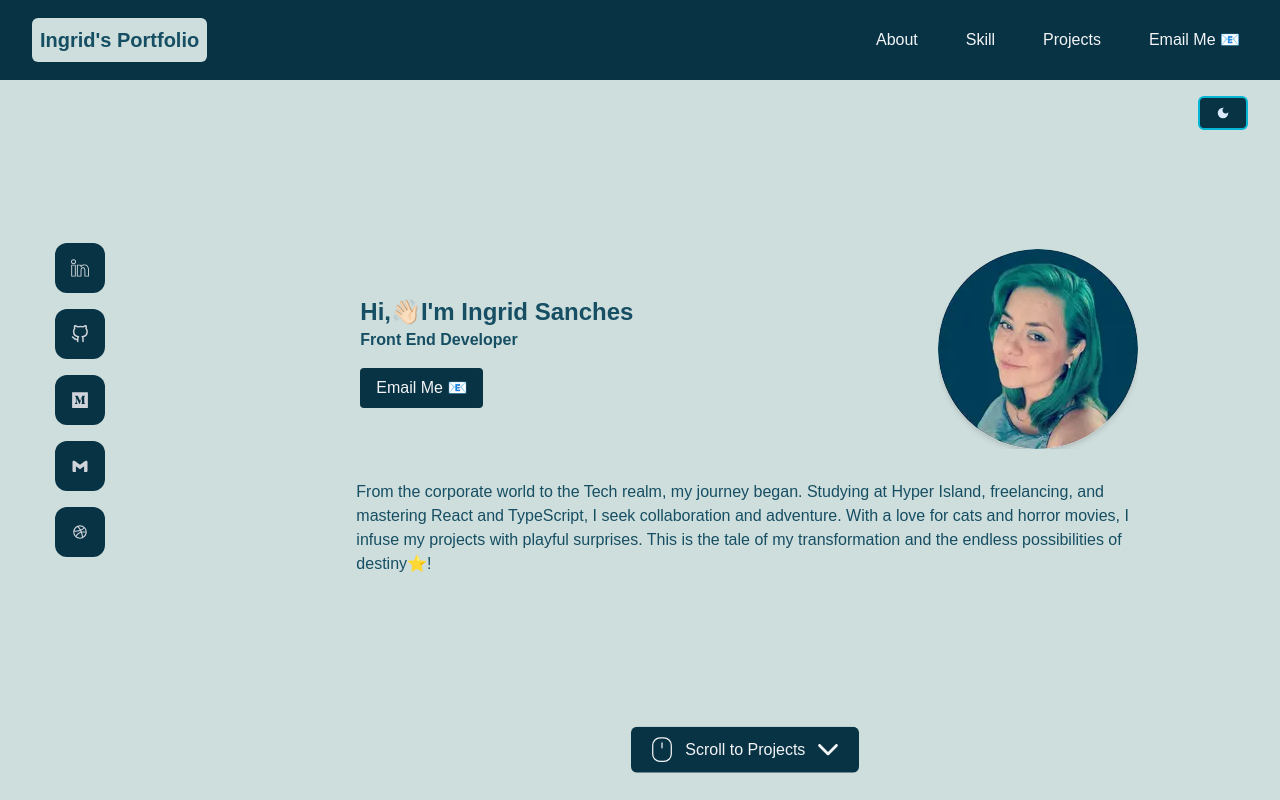
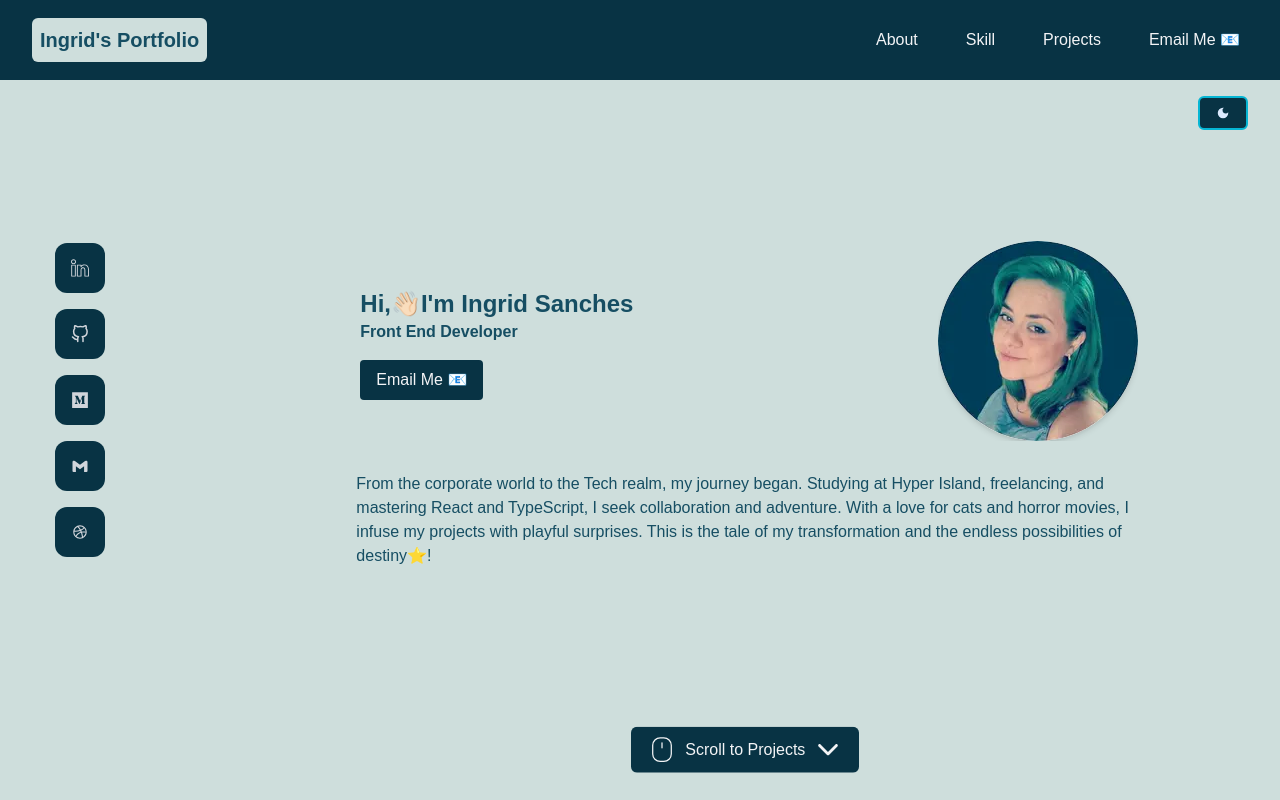
Before and after one commit to IngridAkeida/portfolio, a Next.js app: page / in a window 1280 px wide. Shown: the top 800 px of the page. Built offline with nearby package versions, Linux system fonts and the light colour scheme; a web font is replaced by a local one; what tailwindcss-animated would draw is missing.

Commit message:
Fix spacing in Main component

```diff
--- a/src/components/main/Main.tsx
+++ b/src/components/main/Main.tsx
@@ -24,7 +24,7 @@ const Main: React.FC = () => {
 
   return (
     <main className="
-    px-4 mt-2 mx-auto min-h-screen gap-4
+    px-4 mx-auto min-h-screen gap-4
     md:grid md:grid-cols-6">
       <div></div>
       <div className="col-span-5">
```
